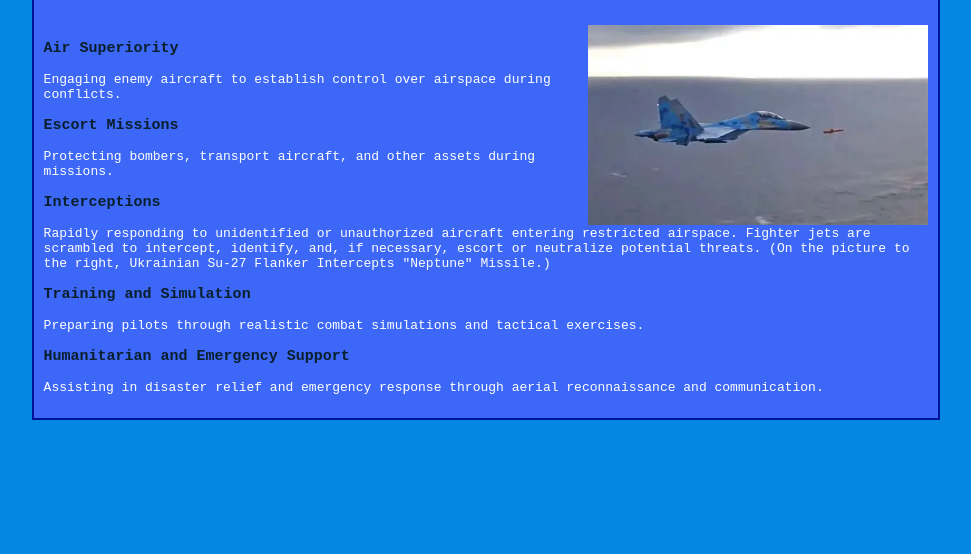
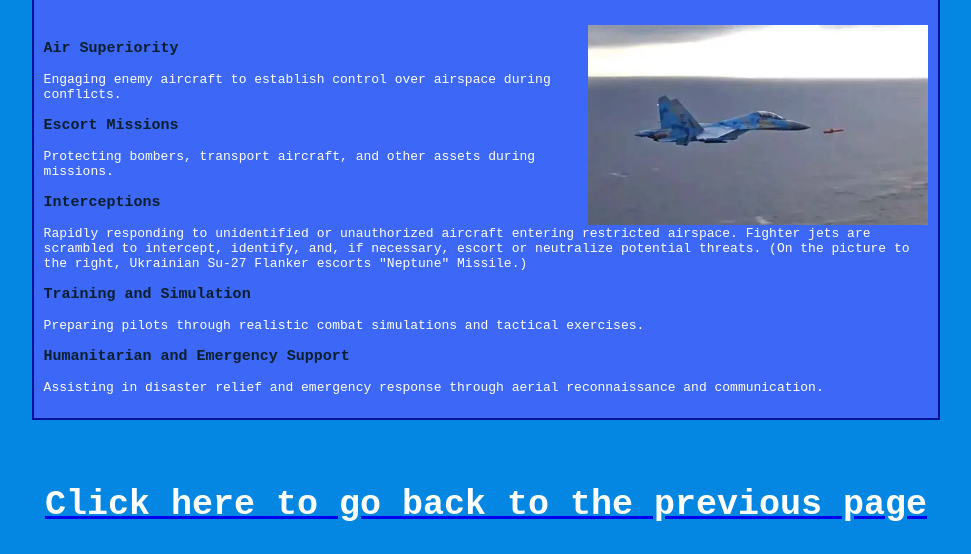
Before and after one commit to SharkUA0/AviationWebsite, a plain HTML site: page fighter.html in a window 1280 px wide. Shown: the part 689-1243 px from the top of the page, without its empty margins (154-1125 px from the left). Before the commit the page ends 1117 px from the top, so only its background shows below. Drawn offline with Linux system fonts and the light colour scheme.

Commit message:
Add files via upload

```diff
--- a/fighter.html
+++ b/fighter.html
@@ -67,7 +67,7 @@
       <h3>Escort Missions</h3>
       <p>Protecting bombers, transport aircraft, and other assets during missions.</p>
       <h3>Interceptions</h3>
-      <p>Rapidly responding to unidentified or unauthorized aircraft entering restricted airspace. Fighter jets are scrambled to intercept, identify, and, if necessary, escort or neutralize potential threats. (On the picture to the right, Ukrainian Su-27 Flanker Intercepts "Neptune" Missile.)</p>
+      <p>Rapidly responding to unidentified or unauthorized aircraft entering restricted airspace. Fighter jets are scrambled to intercept, identify, and, if necessary, escort or neutralize potential threats. (On the picture to the right, Ukrainian Su-27 Flanker escorts "Neptune" Missile.)</p>
       <h3>Training and Simulation</h3>
       <p>Preparing pilots through realistic combat simulations and tactical exercises.</p>
       <h3>Humanitarian and Emergency Support</h3>
@@ -75,5 +75,11 @@
 
     </div>
 
+    <br>
+    <br>
+    <a href="index.html">
+    <h2>Click here to go back to the previous page</h2>
+    </a>
+
   </body>
 </html>
```
Also changed, not shown: strike.html (+6 -0 lines), transport.html (+6 -0 lines).
